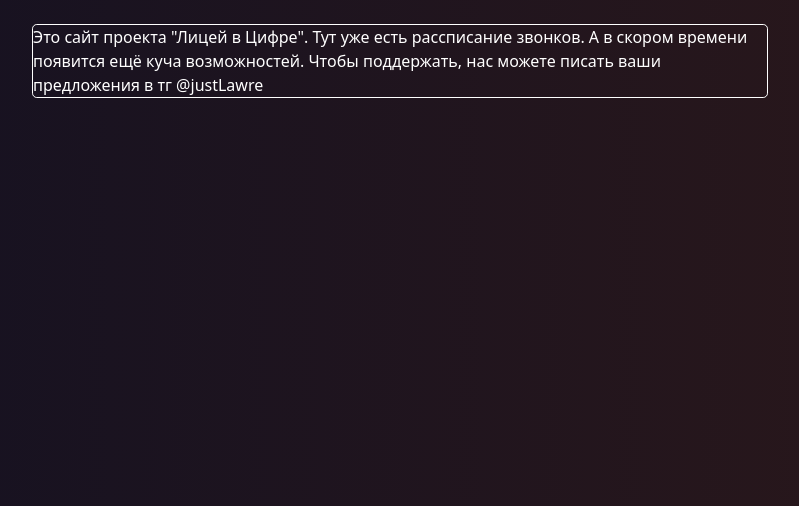
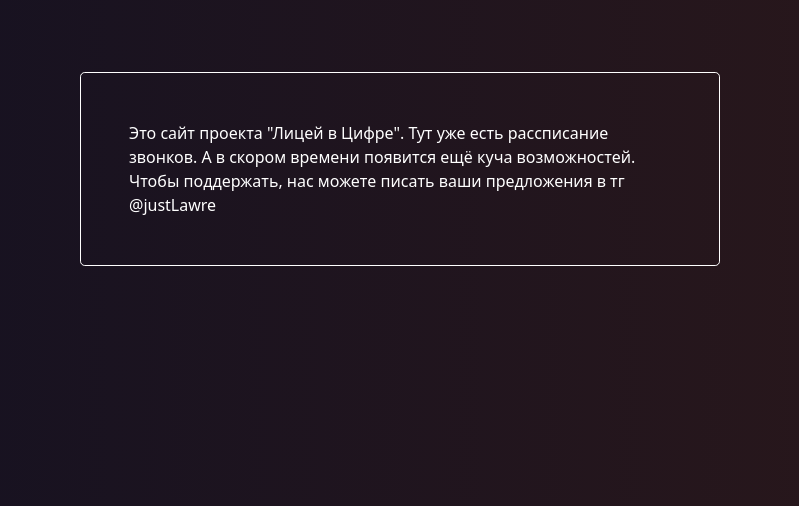
Before and after one commit to prostoLavr/LyceumSIte, a Flask app: page / in a window 1280 px wide. Shown: the part 78-584 px from the top of the page, without its empty margins (50-849 px from the left). Run offline with Flask 2, Linux system fonts and the light colour scheme; some libraries are stand-ins or nearby versions.

Commit message:
Edit design

```diff
--- a/app/templates/index.html
+++ b/app/templates/index.html
@@ -1,5 +1,5 @@
 {% extends "base.html" %}
 
 {% block body %}
-    <p class='my-card'>Это сайт проекта "Лицей в Цифре". Тут уже есть рассписание звонков. А в скором времени появится ещё куча возможностей. Чтобы поддержать, нас можете писать ваши предложения в тг @justLawre</p>
+    <p class='my-card m-5 p-5'>Это сайт проекта "Лицей в Цифре". Тут уже есть рассписание звонков. А в скором времени появится ещё куча возможностей. Чтобы поддержать, нас можете писать ваши предложения в тг @justLawre</p>
 {% endblock %}
```
